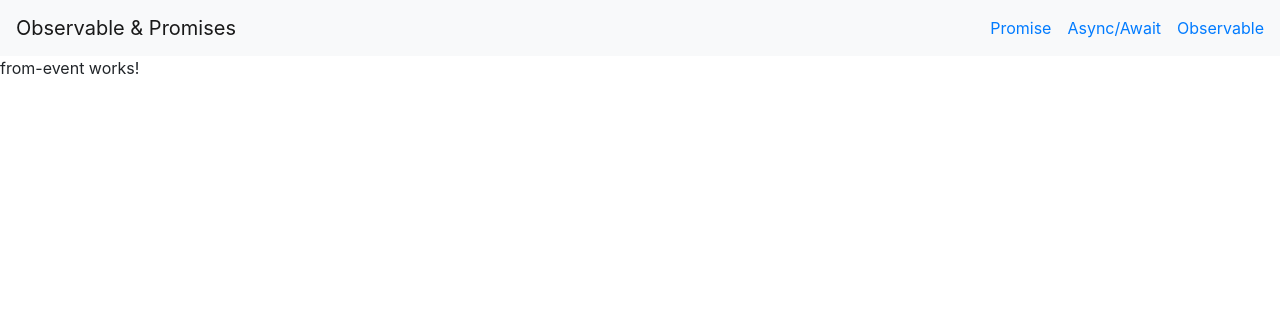
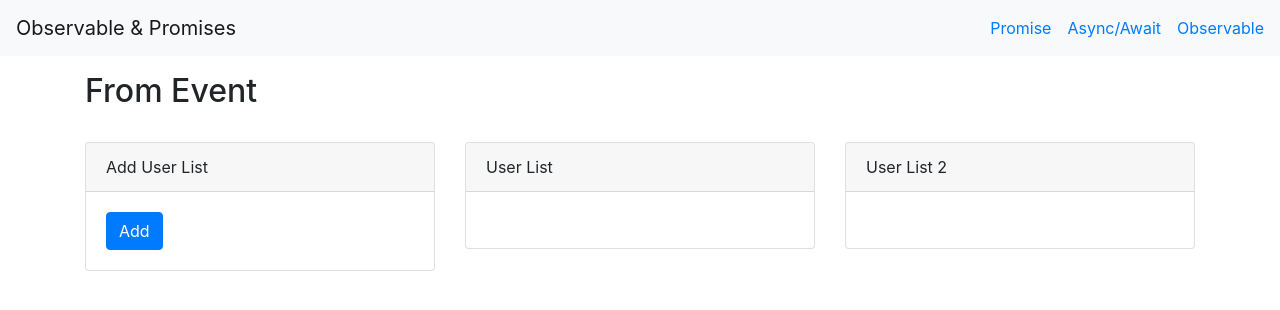
Before and after one commit to salonimalhotrawd/rxjs-series, an Angular app: page /observable/from-event in a window 1280 px wide. Shown: the top 310 px of the page. Built offline with nearby package versions, Linux system fonts and the light colour scheme.

Commit message:
Create Design Utility Service, Get Data through fromEvent and Show into the Component

```diff
--- a/src/app/observable/from-event/from-event.component.html
+++ b/src/app/observable/from-event/from-event.component.html
@@ -1 +1,35 @@
-<p>from-event works!</p>
+<div class="my-3">
+  <h2>From Event</h2>
+  <br>
+
+  <div class="row">
+    <div class="col-md-4">
+      <div class="card">
+        <div class="card-header">Add User List</div>
+        <div class="card-body">
+          <button class="btn btn-primary" #addBtn>
+            Add
+          </button>
+        </div>
+      </div>
+    </div>
+
+    <div class="col-md-4">
+      <div class="card user-data">
+        <div class="card-header">User List</div>
+        <div class="card-body">
+          <ul id="elContainer"></ul>
+        </div>
+      </div>
+    </div>
+
+    <div class="col-md-4">
+      <div class="card user-data">
+        <div class="card-header">User List 2</div>
+        <div class="card-body">
+          <ul id="elContainer2"></ul>
+        </div>
+      </div>
+    </div>
+  </div>
+</div>
--- a/src/app/observable/from-event/from-event.component.scss
+++ b/src/app/observable/from-event/from-event.component.scss
@@ -0,0 +1,4 @@
+.user-data .card-body {
+  max-height: 400px;
+  overflow-y: auto;
+}
--- a/src/app/observable/from-event/from-event.component.ts
+++ b/src/app/observable/from-event/from-event.component.ts
@@ -1,15 +1,27 @@
-import { Component, OnInit } from '@angular/core';
+import { AfterViewInit, Component, ElementRef, OnInit, ViewChild } from '@angular/core';
+import { fromEvent } from 'rxjs';
+import { DesignUtilityService } from './../../services/design-utility.service';
 
 @Component({
   selector: 'app-from-event',
   templateUrl: './from-event.component.html',
   styleUrls: ['./from-event.component.scss']
 })
-export class FromEventComponent implements OnInit {
+export class FromEventComponent implements OnInit, AfterViewInit {
 
-  constructor() { }
+   @ViewChild('addBtn', {static: false}) public addBtn: ElementRef;
+  constructor(private _designUtilityService: DesignUtilityService) { }
 
   ngOnInit() {
   }
 
+  ngAfterViewInit(): void {
+      let count = 1;
+      fromEvent(this.addBtn.nativeElement, 'click').subscribe(res => {
+        const userList = 'User-' + count++;
+        this._designUtilityService.appendElement(userList, 'elContainer');
+        this._designUtilityService.appendElement(userList, 'elContainer2');
+      });
+  }
+
 }
--- a/src/app/observable/list/list.component.html
+++ b/src/app/observable/list/list.component.html
@@ -1,4 +1,4 @@
-<div class="row mt-2 ml-2">
+<div class="row mt-2">
   <div class="clearfix col-md-12">
     <ng-template ngFor let-list [ngForOf]="ObservableList" let-index="index">
      <div class="box" (click)="navigateToRoute(list.routerName)">
--- a/src/app/observable/observable.component.html
+++ b/src/app/observable/observable.component.html
@@ -30,4 +30,6 @@
   </div>
 </div> -->
 
-<router-outlet></router-outlet>
+<div class="container">
+  <router-outlet></router-outlet>
+</div>
--- /dev/null
+++ b/src/app/services/design-utility.service.ts
@@ -0,0 +1,19 @@
+import { Injectable } from '@angular/core';
+
+@Injectable({
+  providedIn: 'root'
+})
+export class DesignUtilityService {
+     constructor() {}
+
+   /**
+    * @param {*} value contains the element to be append in the dom
+    * @param {*} containerId contains the id in which section element has to be appended as child
+    * @memberof DesignUtilityService
+    */
+  public appendElement(value, containerId): void {
+    const el = document.createElement('li');
+    el.innerText = value;
+    document.getElementById(containerId).appendChild(el);
+  }
+}
```
